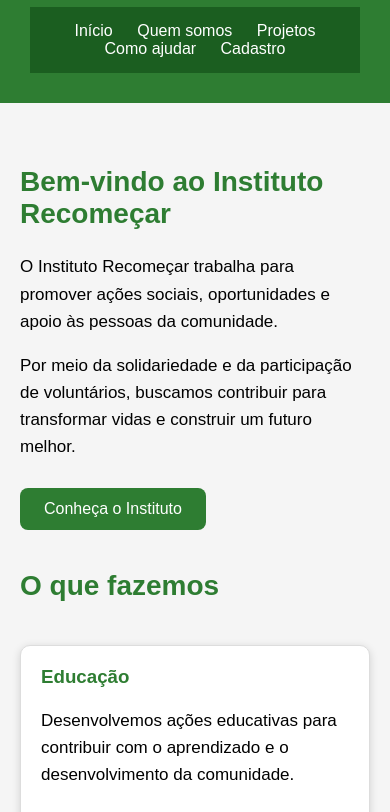
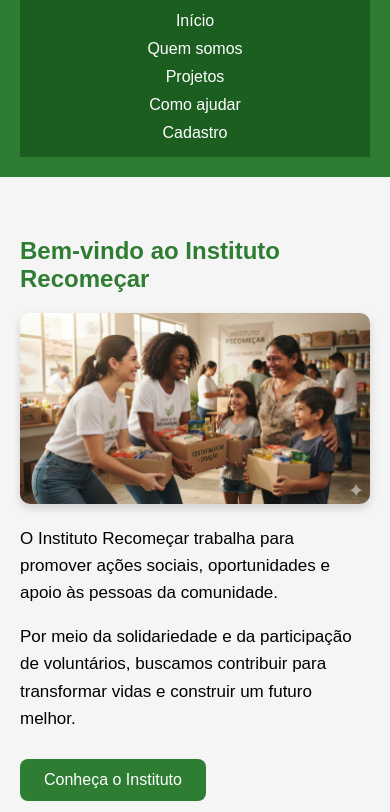
Before and after one commit to Felipelost/instituto-recomecar, a plain HTML site: page index.html in a window 390 px wide. Shown: the part 103-915 px from the top of the page. Drawn offline with Linux system fonts and the light colour scheme.

Commit message:
feat: finaliza melhorias e validações do projeto

```diff
--- a/css/style.css
+++ b/css/style.css
@@ -81,7 +81,7 @@ flex-direction: column;
 
 section img {
 width: 100%;
-height: 450px;
+height: auto;
 object-fit: cover;
 border-radius: 10px;
 box-shadow: 0 4px 10px rgba(0, 0, 0, 0.15);
@@ -185,6 +185,32 @@ input[type="submit"]:hover {
 
 @media (max-width: 700px) {
 
+    .cards {
+        flex-direction: column;
+    }
+
+    nav {
+        display: flex;
+        flex-direction: column;
+        gap: 10px;
+    }
+
+    nav a {
+        margin: 0;
+    }
+
+    header {
+        padding: 20px;
+    }
+
+    section h2 {
+        font-size: 24px;
+    }
+
+    section img {
+        height: auto;
+    }
+
     form {
         padding: 20px;
     }
--- a/index.html
+++ b/index.html
@@ -33,6 +33,7 @@
         <section>
 
             <h2>Bem-vindo ao Instituto Recomeçar</h2>
+            <img src="imagens/atendimento.jpg" alt="Atendimento do Instituto Recomeçar">
 
             <p>
                 O Instituto Recomeçar trabalha para promover ações
```
Also changed, not shown: quemsomos.html (+1 -1 lines), imagens/atendimento.jpg (renamed from imagens/atendimento.JPG.jpg).
